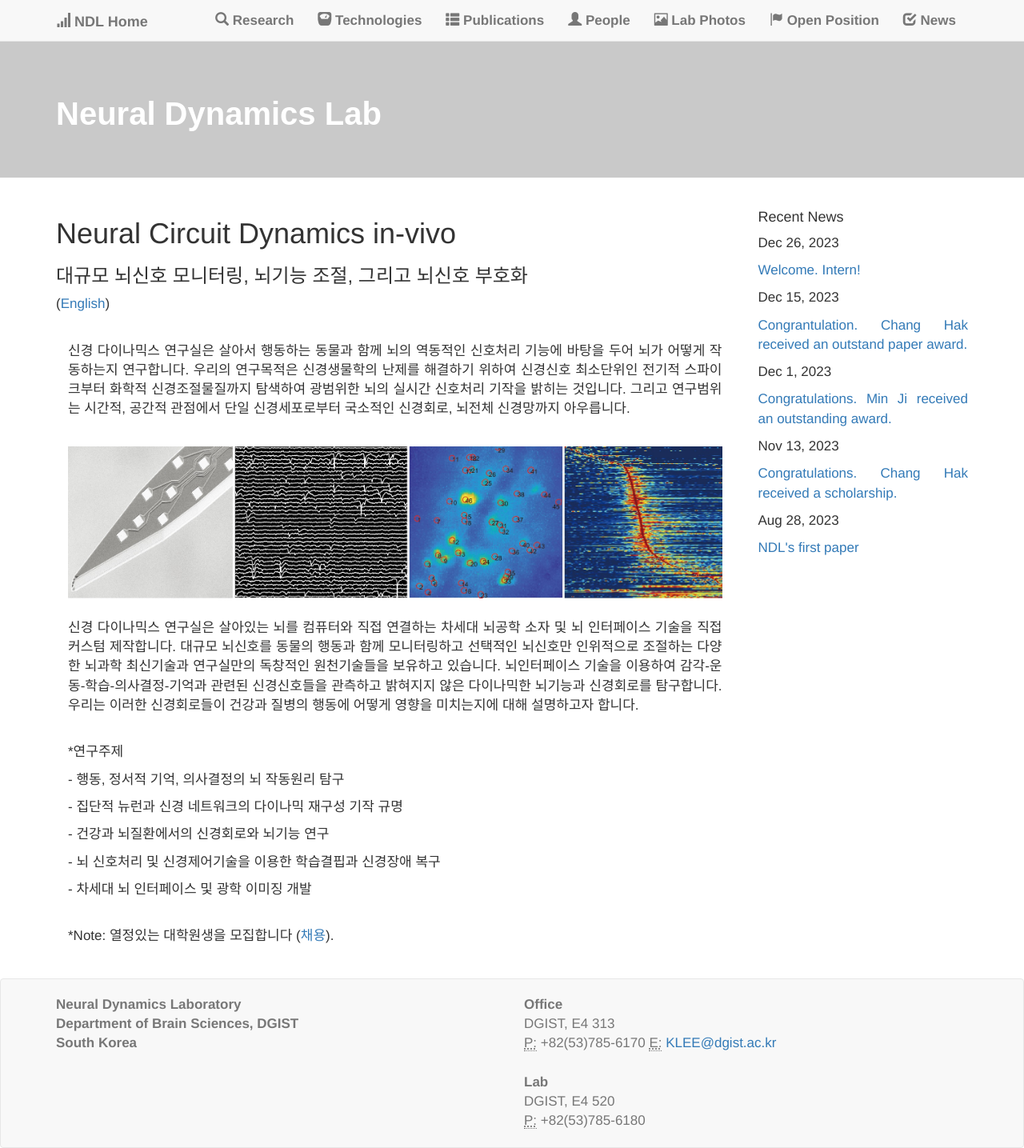
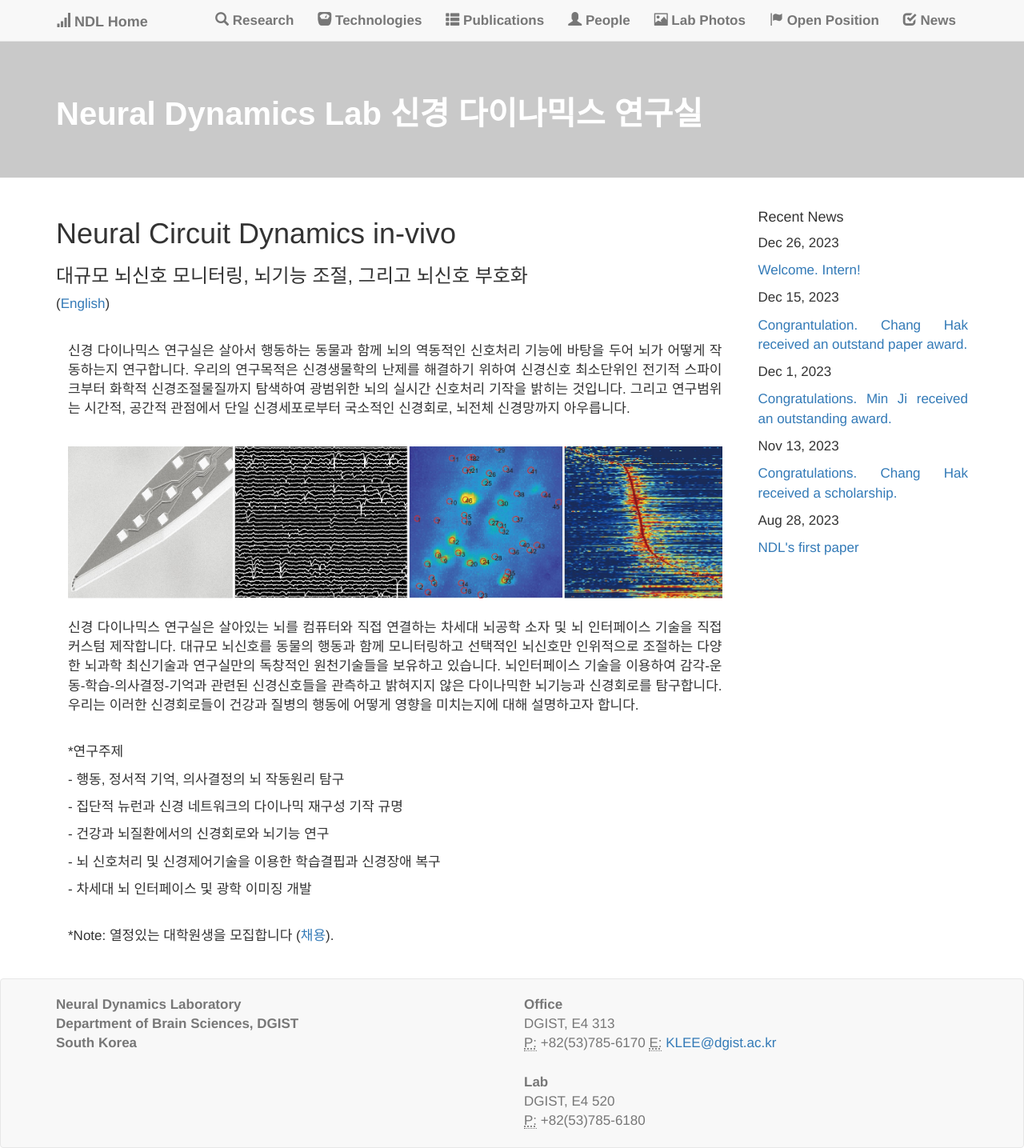
Before and after one commit to kleelab/kleelab.github.io, a Jekyll site: the page built from index.html, in a window 1280 px wide. Shown: the whole page at 80% size. Built offline with Jekyll 4.4.1, drawn with Linux system fonts in a browser that asks for light colours; nearby versions of some CDN libraries; a style sheet for code colours, icons or effects is not loaded.

Commit message:
Update home.html

```diff
--- a/_layouts/home.html
+++ b/_layouts/home.html
@@ -5,6 +5,7 @@ layout: default
     <div class="container">
         <h1>
         <strong>Neural Dynamics Lab</strong>
+        <strong>신경 다이나믹스 연구실</strong>
         </h1>
      </div>
 </div>
```
